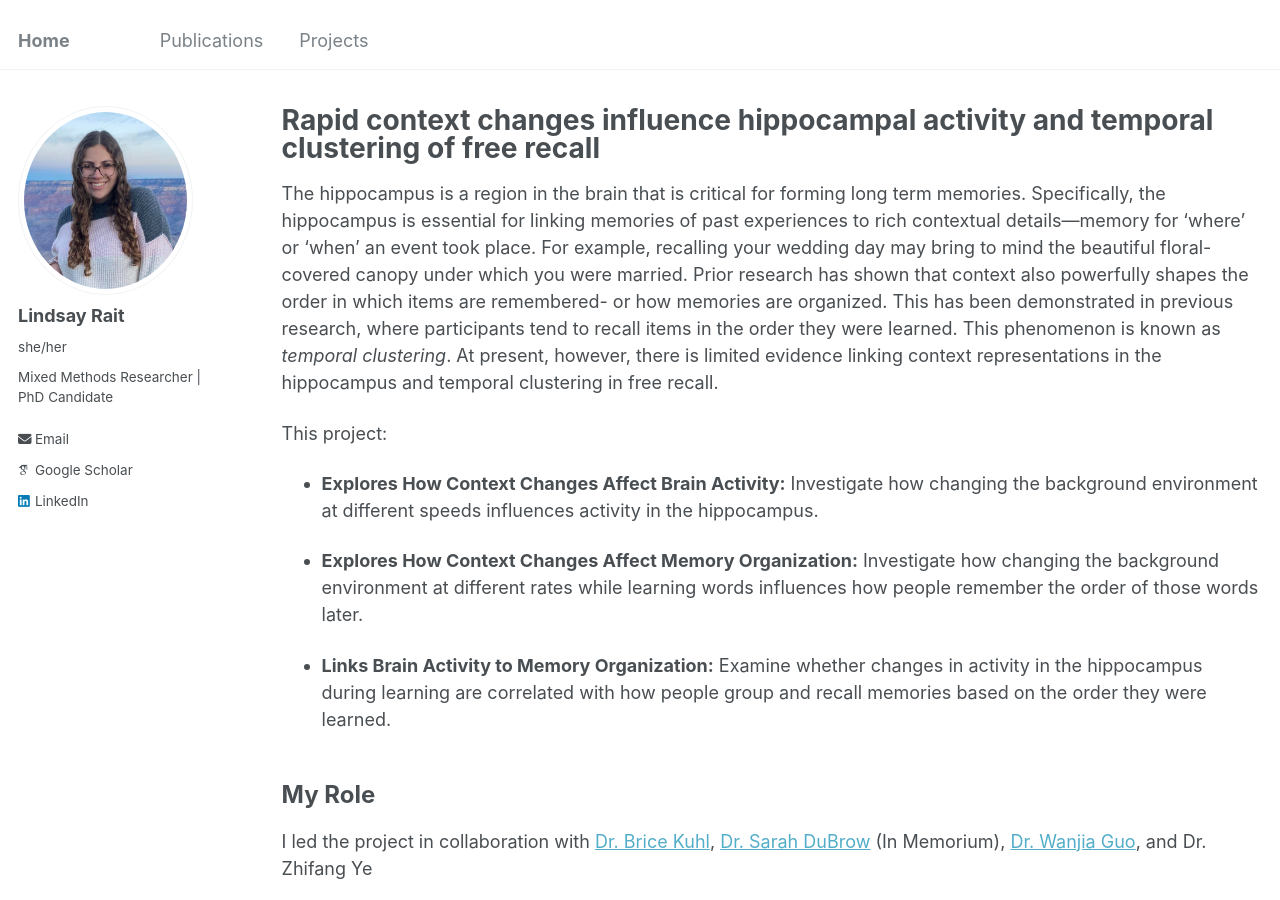
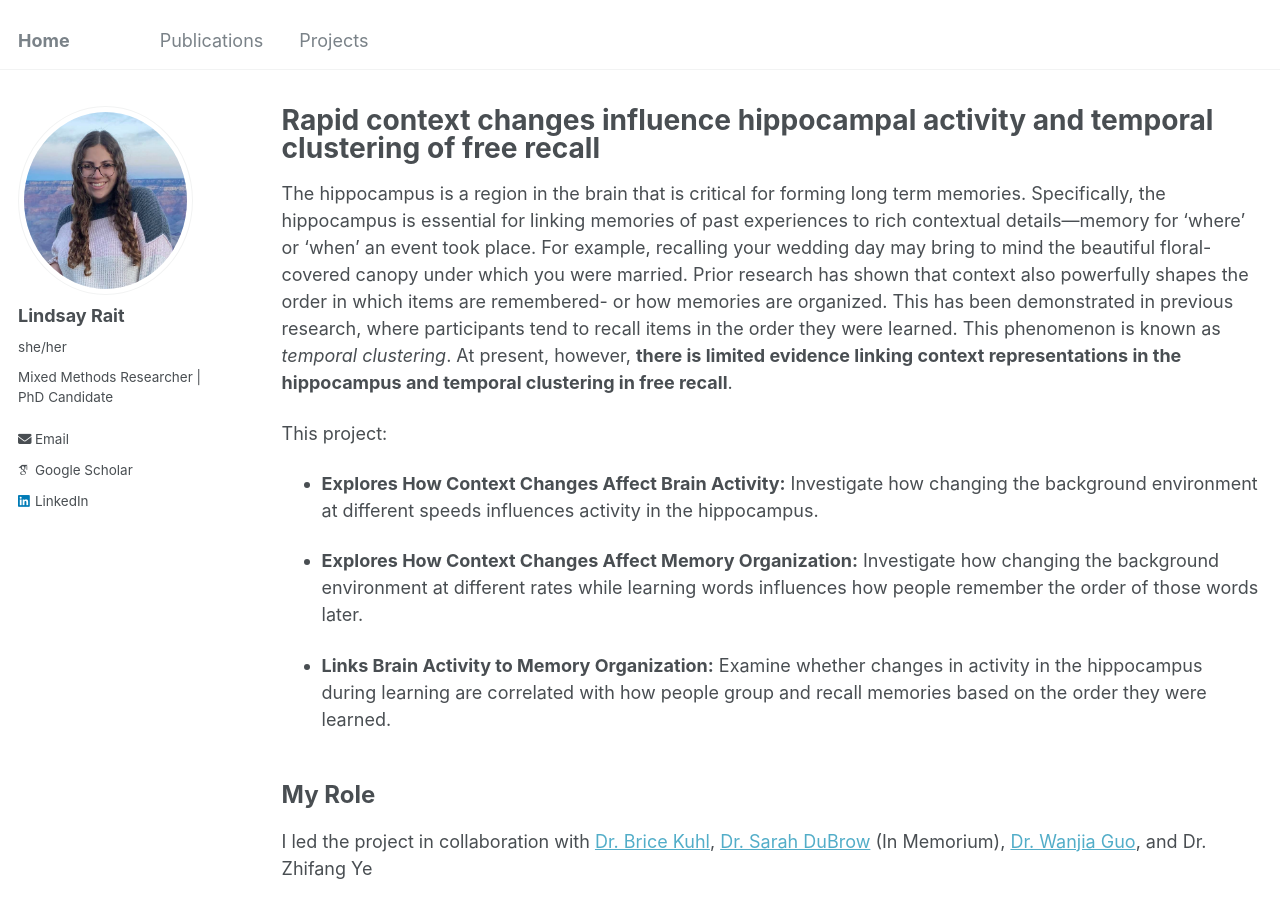
Before and after one commit to lindsay-rait/lindsay-rait.github.io, a Jekyll site: the page built from _portfolio/portfolio-2.md, in a window 1280 px wide and 900 px high. Built offline with Jekyll 4.4.1, drawn with Linux system fonts in a browser that asks for light colours; some web fonts are replaced.

```diff
--- a/_portfolio/portfolio-2.md
+++ b/_portfolio/portfolio-2.md
@@ -7,7 +7,7 @@ layout: archive
 ---
 
 
-The hippocampus is a region in the brain that is critical for forming long term memories. Specifically, the hippocampus is essential for linking memories of past experiences to rich contextual details—memory for ‘where’ or ‘when’ an event took place. For example, recalling your wedding day may bring to mind the beautiful floral-covered canopy under which you were married. Prior research has shown that context also powerfully shapes the order in which items are remembered- or how memories are organized. This has been demonstrated in previous research, where participants tend to recall items in the order they were learned. This phenomenon is known as _temporal clustering_. At present, however, there is limited evidence linking context representations in the hippocampus and temporal clustering in free recall.
+The hippocampus is a region in the brain that is critical for forming long term memories. Specifically, the hippocampus is essential for linking memories of past experiences to rich contextual details—memory for ‘where’ or ‘when’ an event took place. For example, recalling your wedding day may bring to mind the beautiful floral-covered canopy under which you were married. Prior research has shown that context also powerfully shapes the order in which items are remembered- or how memories are organized. This has been demonstrated in previous research, where participants tend to recall items in the order they were learned. This phenomenon is known as _temporal clustering_. At present, however, **there is limited evidence linking context representations in the hippocampus and temporal clustering in free recall**.
 
 This project:
 
```
